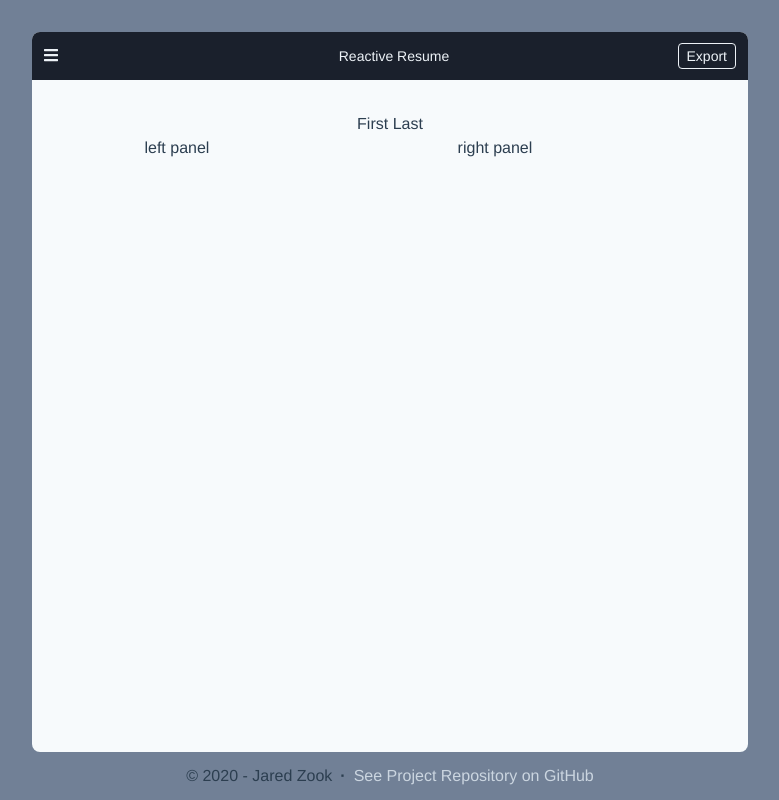
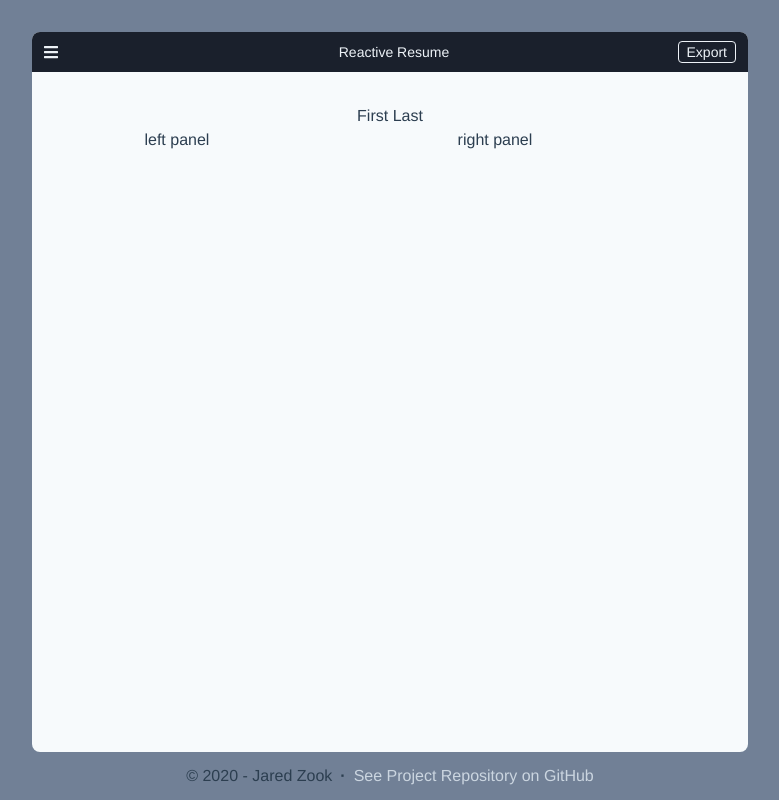
Before and after one commit to jtzook/generate-resume, a Vue app: page / in a window 1280 px wide. Shown: the whole page, without its empty margins (250-1029 px from the left). Built offline with nearby package versions, Linux system fonts and the light colour scheme.

Commit message:
resized card header

```diff
--- a/src/components/card/CardHeader.vue
+++ b/src/components/card/CardHeader.vue
@@ -4,19 +4,17 @@
     class="flex items-center justify-between bg-gray-900 p-3"
   >
     <div class="flex-1 text-left text-gray-200 mr-2">
-      <div>
-        <i class="fas fa-bars  hover:text-gray-900 hover:bg-gray-200" />
+      <div class="flex">
+        <i class="fas fa-bars hover:text-gray-900 hover:bg-gray-200" />
       </div>
     </div>
     <div class="flex-0 text-gray-200">
-      <span class="text-sm">
-        Reactive Resume
-      </span>
+      <span class="text-sm">Reactive Resume</span>
     </div>
     <div class="flex-1 text-right hide-if-mobile">
       <a
         href="#"
-        class="text-sm px-2 py-1 leading-none border rounded text-gray-200 border-gray-200 hover:text-gray-900 hover:bg-gray-200"
+        class="export-button text-sm px-2 leading-none border rounded text-gray-200 border-gray-200 hover:text-gray-900 hover:bg-gray-200"
       >Export</a>
     </div>
   </nav>
@@ -30,7 +28,7 @@ export default {
   };
 </script>
 
-<style scoped>
+<style lang="scss" scoped>
   /* sm */
   @media only screen and (max-width: 640px) {
     .hide-if-mobile {
@@ -39,6 +37,10 @@ export default {
   }
 
   #nav-bar {
-  height: 48px;
+    height: 40px;
+
+    .export-button {
+      padding: 0.1rem 0.5rem;
+    }
   }
 </style>
```
Lines whose indentation alone changed are shown as unchanged.
